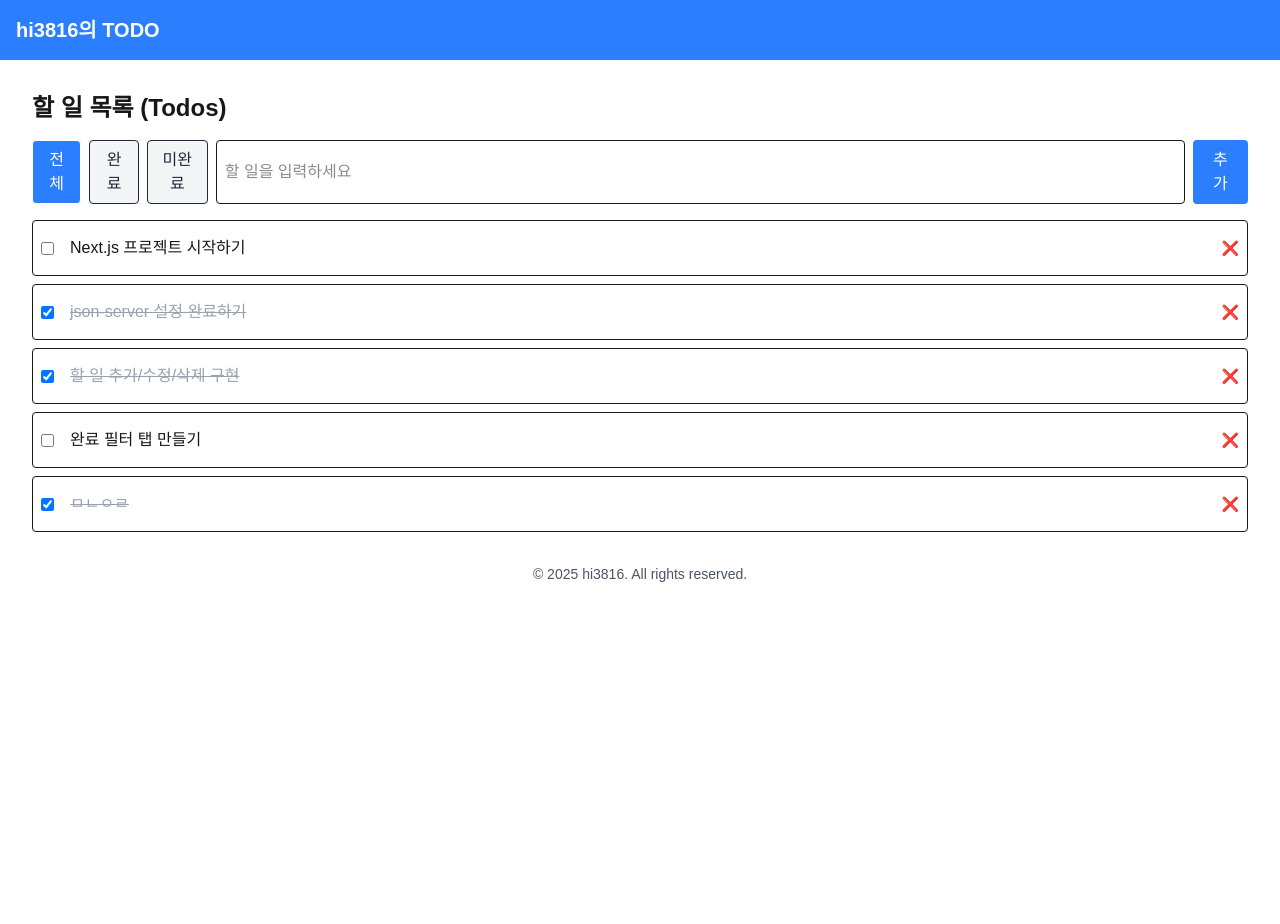
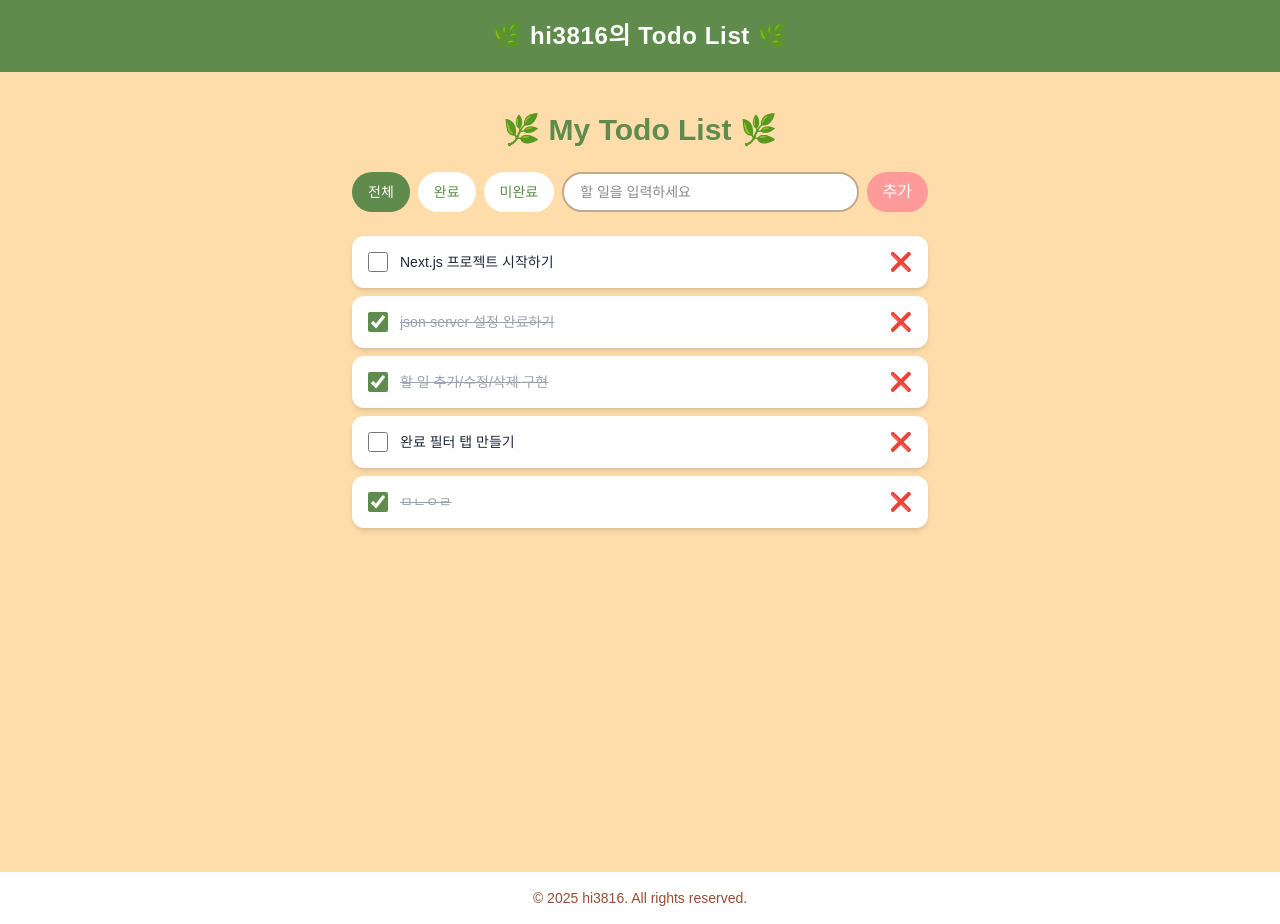
Before and after one commit to hi3816/hi3816-app, a Next.js app: page /todos in a window 1280 px wide. Before the commit the page ends 800 px from the top, so only its background shows below. Built offline with nearby package versions, Linux system fonts and the light colour scheme; data requests are answered from the project's data file.

Commit message:
style: update overall styling

```diff
--- a/src/app/layout.tsx
+++ b/src/app/layout.tsx
@@ -25,19 +25,21 @@
 }>) {
   return (
     <html lang="ko">
-      <body
-        className={`${geistSans.variable} ${geistMono.variable} antialiased`}
-      >
+      <body className={`${geistSans.variable} ${geistMono.variable} antialiased bg-[#FFDDAB]`}>
         <QueryProvider>
-          <header className ="bg-blue-500 text-white p-4 text-xl font-bold">
-            hi3816의 TODO
+
+          {/* 헤더 */}
+          <header className="bg-[#5F8B4C] text-white py-5 px-6 text-2xl font-bold shadow-md text-center tracking-wide">
+            🌿 hi3816의 Todo List 🌿
           </header>
 
-          <main className = "p-4">
+          {/* 메인 */}
+          <main className="">
             {children}
           </main>
 
-          <footer className = "bg-tray-100 text-center p4 text-sm text-gray-600">
+          {/* 푸터 */}
+          <footer className="text-center py-4 text-sm text-[#945034]">
             © 2025 hi3816. All rights reserved.
           </footer>
         </QueryProvider>
--- a/src/app/todos/page.tsx
+++ b/src/app/todos/page.tsx
@@ -1,89 +1,100 @@
 'use client'
 
 import { useState } from 'react'
-import { useTodos } from '@/hooks/useTodos' // 할 일 조회 (useQuery)
-import { useAddTodo } from '@/hooks/useAddTodo' // 할 일 추가 (useMutation)
+import { useTodos } from '@/hooks/useTodos'
+import { useAddTodo } from '@/hooks/useAddTodo'
 import { useDeleteTodo } from '@/hooks/useDeleteTodo'
 import { useToggleTodo } from '@/hooks/useToggleTodo'
 
-//Unity에서 MonoBehaviour의 Start() + Update() 느낌. 페이지 자체를 구성하는 컴포넌트
-export default function TodoListPage(){
-    const {data : todos, isLoading, isError } = useTodos()
-    const { mutate: addTodo } = useAddTodo() // useAddTodo훅으로 부터 mutation 실행 함수 받아옴
-    const { mutate: deleteTodo } = useDeleteTodo();
-    const { mutate: toggleTodo } = useToggleTodo();
-    const [ input, setInput ] = useState('') //입력 필드의 상태 관리 (C#의 private string title 변수 느낌)
-    const [ filter, setFilter ] = useState<'all' | 'done' | 'todo'>('all')
+export default function TodoListPage() {
+  const { data: todos, isLoading, isError } = useTodos()
+  const { mutate: addTodo } = useAddTodo()
+  const { mutate: deleteTodo } = useDeleteTodo()
+  const { mutate: toggleTodo } = useToggleTodo()
+  const [input, setInput] = useState('')
+  const [filter, setFilter] = useState<'all' | 'done' | 'todo'>('all')
 
   const handleAdd = () => {
     if (!input.trim()) return
-        addTodo(input) // 실제 추가 요청 수행
-        setInput('') // 입력 필드 초기화
+    addTodo(input)
+    setInput('')
   }
 
   const filterTodos = todos?.filter((todo) => {
     if (filter === 'all') return true
-        if (filter === 'done' ) return todo.completed
-        if (filter === 'todo' ) return !todo.completed
+    if (filter === 'done') return todo.completed
+    if (filter === 'todo') return !todo.completed
   })
 
-    if(isLoading) return <p>불러오는 중...</p>
-    if(isError) return<p>에러 발생!</p>
+  if (isLoading) return <p className="text-center mt-20">불러오는 중...</p>
+  if (isError) return <p className="text-center mt-20 text-red-500">에러 발생!</p>
 
   return (
-        <div className="p-4">
-            <h1 className="text-2xl font-bold mb-4">할 일 목록 (Todos)</h1>
-            <div className="flex gap-2 mb-4">
+    <div className="min-h-screen bg-[#FFDDAB] flex flex-col items-center px-4 py-10">
+      <h1 className="text-3xl font-bold text-[#5F8B4C] mb-6">🌿 My Todo List 🌿</h1>
+
+      {/* 필터 & 입력 영역 */}
+      <div className="w-full max-w-xl flex flex-col sm:flex-row gap-2 mb-6">
+        <div className="flex gap-2">
           {(['all', 'done', 'todo'] as const).map((key) => (
             <button
               key={key}
-                        onClick={()=>setFilter(key)}
-                        className={`px-3 py-1 border rounded
-                            ${filter === key ? 'bg-blue-500 text-white' : 'bg-gray-100 text-gray-800'}
-                            `}
+              onClick={() => setFilter(key)}
+              className={`flex-1 rounded-full px-4 py-2 text-sm font-medium transition whitespace-nowrap  ${
+                filter === key
+                  ? 'bg-[#5F8B4C] text-white'
+                  : 'bg-white text-[#5F8B4C]'
+              }`}
             >
               {key === 'all' && '전체'}
               {key === 'done' && '완료'}
               {key === 'todo' && '미완료'}
             </button>
           ))}
+        </div>
+
+        <div className="flex gap-2 flex-1">
           <input
             value={input}
-                    onChange={(e) => setInput(e.target.value)} // 입력값이 바뀔 때 상태 업데이트
-                    onKeyDown={(e) => {
-                        if (e.key === 'Enter'){
-                            handleAdd(); //엔터 누름 추가 버튼과 동일한 동작
-                        }
-                    }}
-                    className="border p-2 w-full rounded"
+            onChange={(e) => setInput(e.target.value)}
+            onKeyDown={(e) => e.key === 'Enter' && handleAdd()}
+            className="flex-1 rounded-full bg-white px-4 py-2 text-sm border-2 border-[#c0aa8a] focus:outline-none"
             placeholder="할 일을 입력하세요"
           />
           <button
-                    onClick={handleAdd} // 추가 버튼 클릭 시 handleAdd 실행
-                    className="bg-blue-500 text-white px-4 py-2 rounded"
+            onClick={handleAdd}
+            className="bg-[#FF9A9A] text-white rounded-full px-4 py-2 hover:bg-[#e98686] transition whitespace-nowrap"
           >
             추가
           </button>
         </div>
+      </div>
 
-            {/* todos 목록 출력 */}
-            <ul className="space-y-2">
+      {/* 리스트 */}
+      <ul className="w-full max-w-xl space-y-2">
         {filterTodos?.map((todo) => (
-                <li key={todo.id} className="min-h-14 p-2 border rounded flex justify-between items-center">
-                    <div className="flex items-center gap-2">
+          <li
+            key={todo.id}
+            className="bg-white rounded-xl px-4 py-3 flex justify-between items-center shadow-md"
+          >
+            <div className="flex items-center gap-3">
               <input
                 type="checkbox"
                 checked={todo.completed}
-                            className="mr-2"
                 onChange={() => toggleTodo(todo)}
+                className="w-5 h-5 accent-[#5F8B4C]"
               />
-                        <span className = {todo.completed ? 'line-through text-gray-400' : ''}>
+              <span
+                className={`text-sm ${
+                  todo.completed ? 'line-through text-gray-400' : 'text-gray-800'
+                }`}
+              >
                 {todo.title}
               </span>
             </div>
             <button
-                            onClick={()=>deleteTodo(todo.id)}
-                            className="text-red-500 hover:text-red-700 text-sm"
+              onClick={() => deleteTodo(todo.id)}
+              className="text-[#945034] text-lg hover:scale-110 transition"
             >
               ❌
             </button>
@@ -91,6 +102,5 @@
         ))}
       </ul>
     </div>
-
   )
 }
```
Lines whose indentation alone changed are shown as unchanged.
